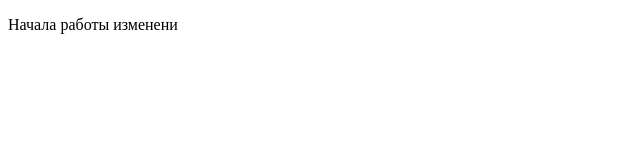
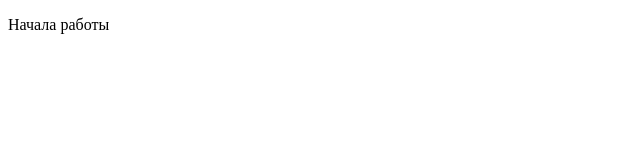
Before and after one commit to Bobomurod2295/projct, a plain HTML site: page index.html in a window 1280 px wide. Shown: the full height of the page, 0-640 px from the left. Drawn offline with Linux system fonts and the light colour scheme.

Commit message:
first commit

```diff
--- a/index.html
+++ b/index.html
@@ -7,7 +7,7 @@
 </head>
 <body>
 
-    <p>Начала работы изменени </p>
+    <p>Начала работы </p>
 
     <script src="JS/script.js"></script>
 </body>
```
